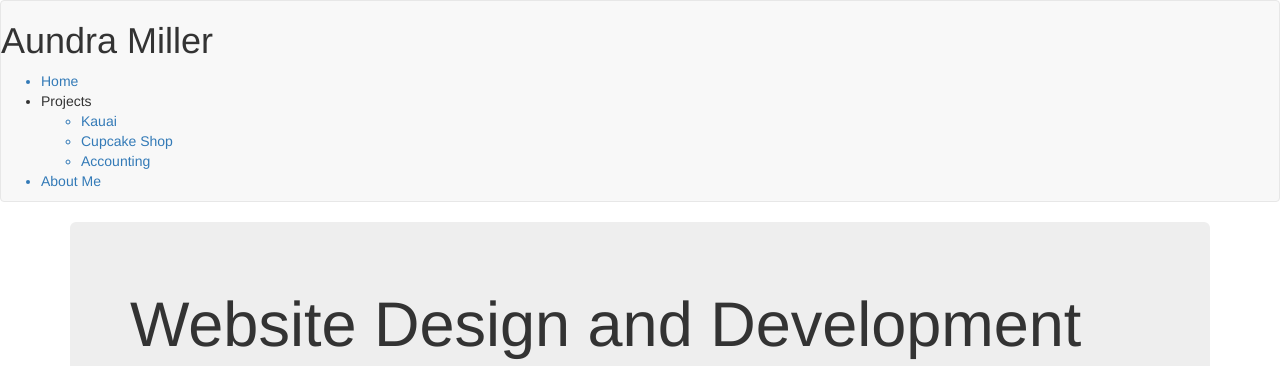
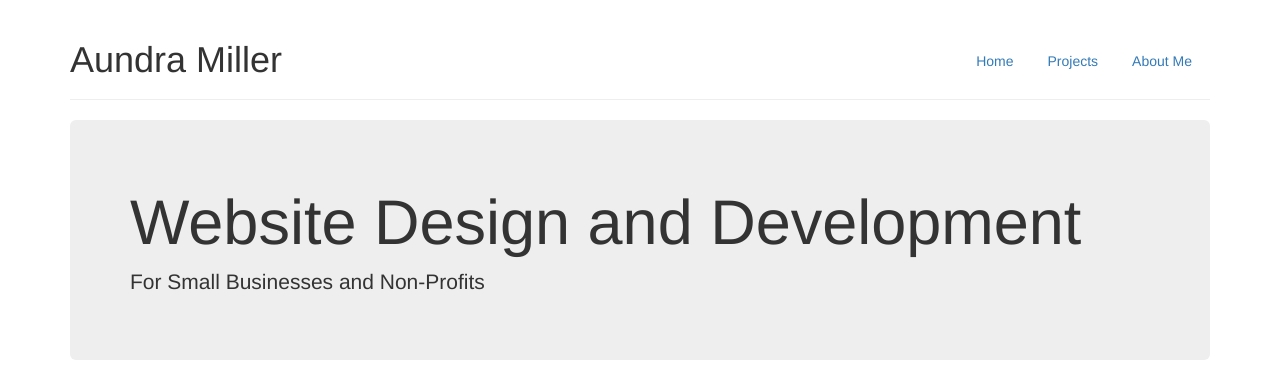
Before and after one commit to milleraundra/EPICreview1, a plain HTML site: page index.html in a window 1280 px wide. Shown: the top 366 px of the page. Drawn offline with nearby package versions, Linux system fonts and the light colour scheme.

Commit message:
Add styles to home page

```diff
--- a/css/mystyles.css
+++ b/css/mystyles.css
@@ -1,3 +1,3 @@
-.projects img {
-	text-align: center;
+.nav-tabs {
+	border-bottom: 0px;
 }
--- a/index.html
+++ b/index.html
@@ -9,20 +9,24 @@
   </head>
 
   <body>
-  	<header class="navbar navbar-default">
-  		<h1>Aundra Miller</h1>
-  		<ul>
-			<a href="#" ><li>Home</li></a>
-			<li>Projects
-				<ul>
-					<a href="http://milleraundra.github.io/vacation-site/" target="_blank"><li>Kauai</li></a>
-					<a href="http://milleraundra.github.io/cupcake/" target="_blank"><li>Cupcake Shop</li></a>
-					<a href="http://milleraundra.github.io/boring_lecture/" target="_blank"><li>Accounting</li></a>
-				</ul>
-			</li>
-			<a href="#AboutMe"><li>About Me</li></a>
-  		</ul>
-  	</header>
+  	<div class="container">
+	  	<header class="page-header">
+	  		<div class="">
+		  		<ul class="nav nav-tabs pull-right">
+					<li><a href="#">Home</a></li>
+					<li><a href="#">Projects</a>
+						<!-- <ul>
+							<li><a href="http://milleraundra.github.io/vacation-site/" target="_blank">Kauai</a></li>
+							<li><a href="http://milleraundra.github.io/cupcake/" target="_blank">Cupcake Shop</a></li>
+							<li><a href="http://milleraundra.github.io/boring_lecture/" target="_blank">Accounting</a></li>
+						</ul> -->
+					</li>
+					<li><a href="#AboutMe">About Me</a></li>
+		  		</ul>
+		  		<h1>Aundra Miller</h1>
+	  		</div>
+	  	</header>
+	  </div>
 
   	<div class="container">
   		<div class="jumbotron">
```
